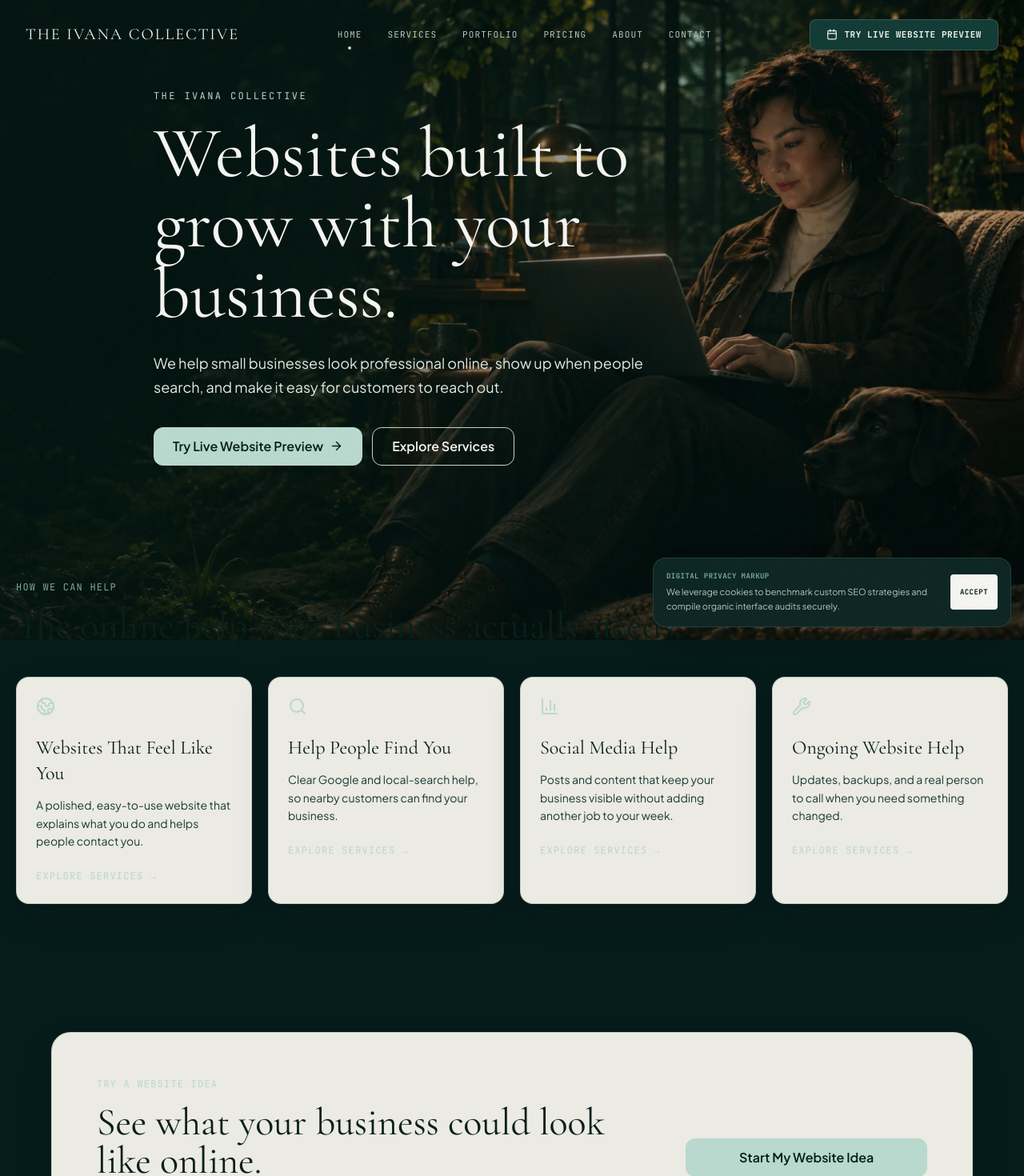
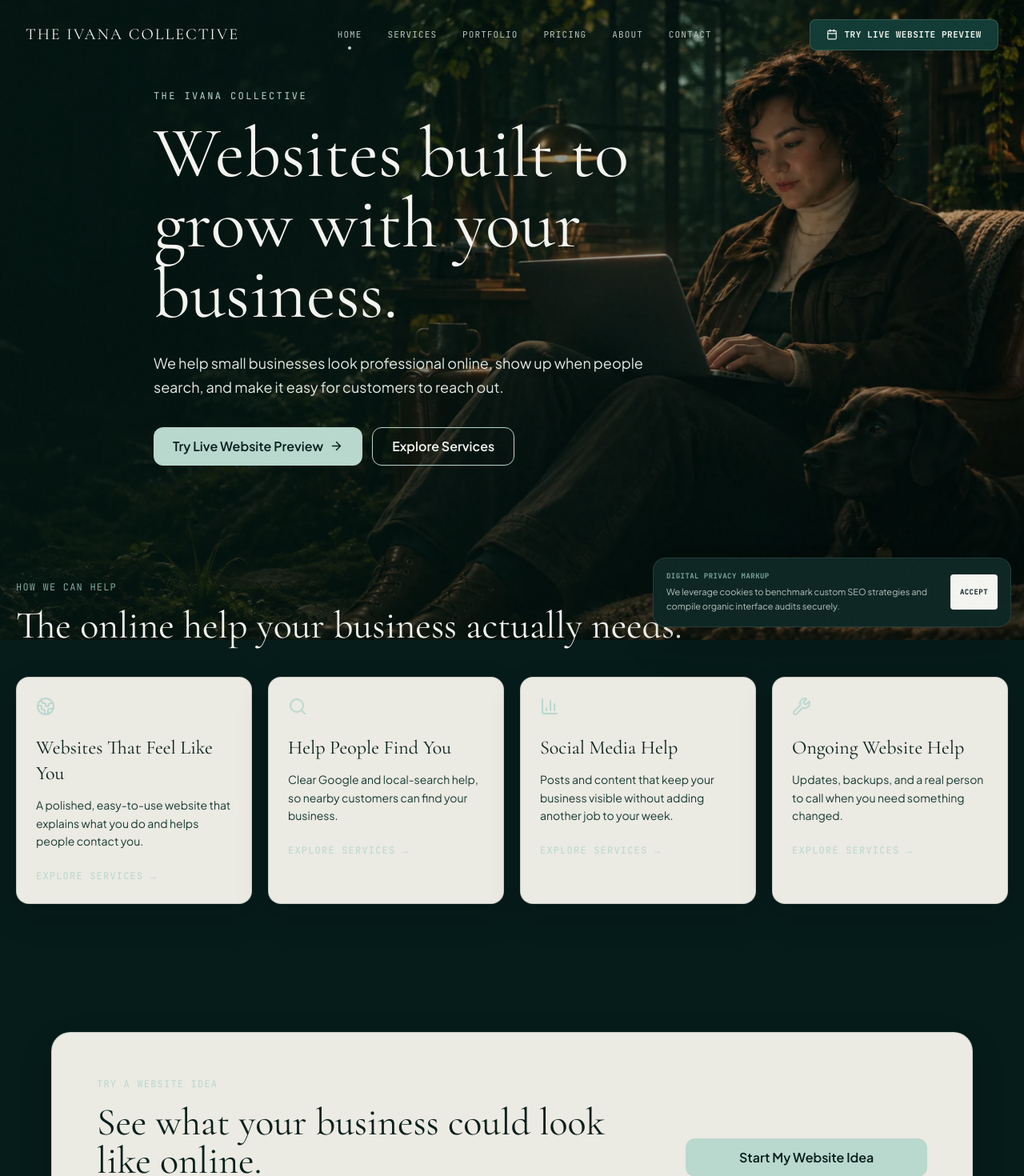
Before and after one commit to ivapbj/The-Ivana-Collective-Website, a React (Vite) app: page / in a window 1280 px wide. Shown: the top 1470 px of the page at 80% size. Built offline with nearby package versions, Linux system fonts and the light colour scheme.

Commit message:
Fix background layering and hero contrast

```diff
--- a/src/components/PageBackground.css
+++ b/src/components/PageBackground.css
@@ -1,7 +1,7 @@
 .page-background {
   position: fixed;
   inset: 0;
-  z-index: -1;
+  z-index: 0;
   width: 100%;
   height: 100vh;
   height: 100dvh;
@@ -95,7 +95,7 @@
 .route-content__page .home-page > section {
   background-color: transparent !important;
   background-image: none !important;
-  color: #F4F5F1;
+  color: #F4F5F1 !important;
 }
 
 @media (max-width: 767px) {
```
